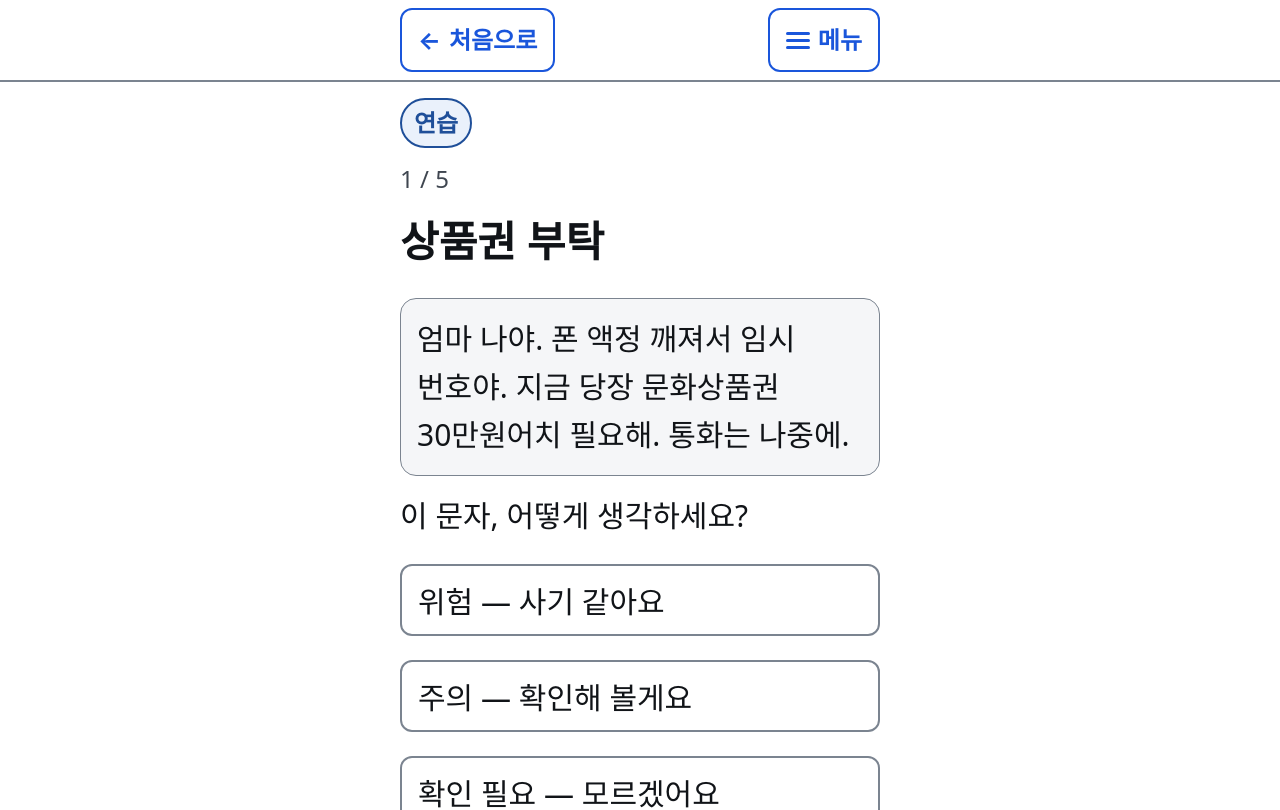
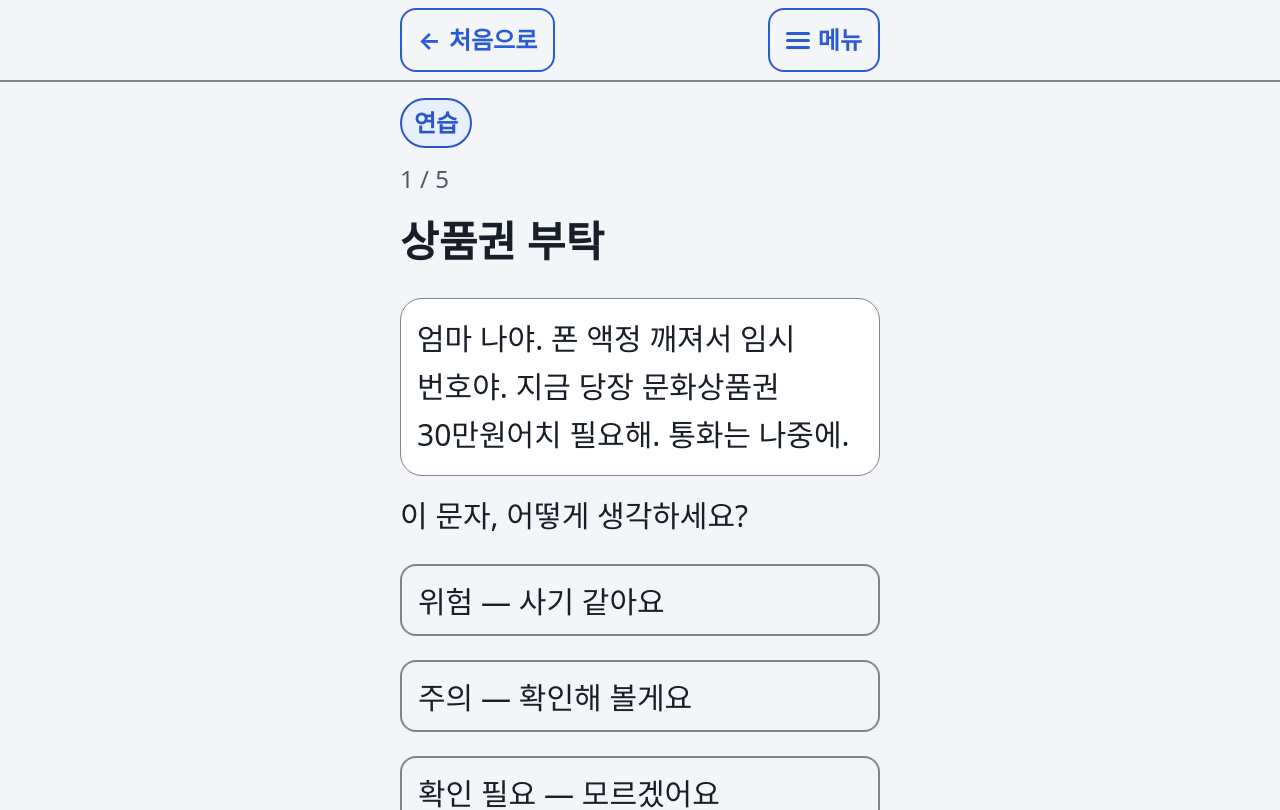
Before and after one commit to lythean1004/family-shield, a React (Vite) app in the folder web/: page /quiz in a window 1280 px wide. Shown: the top 810 px of the page. Built offline with nearby package versions, Linux system fonts and the light colour scheme.

Commit message:
style(web): design B tokens and contrast tests
Co-Authored-By: Codex <noreply@openai.com>

```diff
--- a/web/src/index.css
+++ b/web/src/index.css
@@ -1,28 +1,24 @@
-/* 기본: 큰 글씨, 높은 대비 (PRD 16 접근성). 토큰은 docs/screen-spec.md 2장, 수치는 테스트 가족 확인 후 조정 [임시] */
+/* 시안 B 맑은 블루 · 색과 모양은 docs/screen-spec.md 2장과 같이 관리한다. */
 /* Q3 결정(2026-10-26): 부모님 화면은 일반 크기 150% 기준. 보호자는 일반 크기. */
 
 /* ── 색 토큰 ──────────────────────────────────────── */
 :root {
-  --c-bg:          #ffffff;
-  --c-surface:     #f5f6f8;
-  --c-bg-raised:   #eef1f5; /* 눌림·hover 배경 */
-  /* 테두리는 비텍스트 대비 3:1 이상 (WCAG 1.4.11). 이전 #d0d4da는 1.5:1 */
-  --c-border:      #7b8490;
-  --c-border-soft: #c4c9d0; /* 장식용 구분선만 */
-  --c-text:        #111418;
-  --c-text-sub:    #3f4650;
-  --c-action:      #1a56db;
+  --c-bg:          #f3f5f9;
+  --c-surface:     #ffffff;
+  --c-bg-raised:   #e8ecf3;
+  --c-border:      #7d8794; /* 입력·스위치 등 조작 경계 */
+  --c-border-soft: #e3e7ee; /* 장식용 구분선 */
+  --c-text:        #191f28;
+  --c-text-sub:    #4e5968;
+  --c-action:      #2a5bd7;
   --c-action-text: #ffffff;
-
-  /* 판정 */
-  --c-danger:      #b42318;
-  --c-danger-bg:   #fdecea;
-  --c-caution:     #9a4a00;
-  --c-caution-bg:  #fff4e5;
-  --c-check:       #1f4f99;
-  --c-check-bg:    #eaf1fb;
-
-  --c-focus:       #1a56db;
+  --c-danger:      #c0261f;
+  --c-danger-bg:   #fdecec;
+  --c-caution:     #9a5300;
+  --c-caution-bg:  #fff3e0;
+  --c-check:       #2a57c7;
+  --c-check-bg:    #e8efff;
+  --c-focus:       #2a5bd7;
 
   /* ── 간격 토큰 ─────────────────────────────────── */
   /* 참조: elayadesign landing-page-design B2 간격 표. 이 값들만 쓴다 */
@@ -37,10 +33,14 @@
   --sp-16: 64px;
 
   /* ── 모양 ──────────────────────────────────────── */
-  --radius-btn:  12px;
-  --radius-card: 16px;
-  /* 카드(16px) 안 12px 간격 요소: 16 - 12 = 4px (B3 중첩 반지름 공식) */
-  --radius-inner: 4px;
+  --radius-btn: 16px;
+  --radius-card: 22px;
+  --radius-inner: calc(var(--radius-card) - var(--sp-3));
+  --radius-pill: 999px;
+  --shadow-card: 0 2px 10px rgba(25, 31, 40, .06);
+  --card-edge: 0px;
+  --verdict-edge: 0px;
+  --chip-edge: 0px;
 
   /* ── 움직임 (B7): 감속 곡선, 200ms 이상. 위치·크기 대신 transform·opacity만 ── */
   --ease-out: cubic-bezier(0.22, 1, 0.36, 1);
@@ -110,7 +110,7 @@ main {
   position: absolute;
   left: var(--sp-2);
   top: -100px;
-  z-index: 10;
+  z-index: 30;
   padding: var(--sp-3) var(--sp-4);
   background: var(--c-text);
   color: var(--c-bg);
@@ -120,16 +120,35 @@ main {
 }
 .skip-link:focus { top: var(--sp-2); }
 
-/* 고대비 모드: OS 설정(Windows 고대비, 대비 높이기)을 따른다 */
-@media (prefers-contrast: more) {
-  :root {
-    --c-border:   #111418;
-    --c-text-sub: #111418;
-    --c-surface:  #ffffff;
-  }
+/* main.jsx가 첫 렌더 전에 기기 설정과 직접 선택을 이 속성 하나로 합친다. */
+[data-contrast="high"] {
+  --c-bg:          #ffffff;
+  --c-surface:     #ffffff;
+  --c-bg-raised:   #ffffff;
+  --c-border:      #111418;
+  --c-border-soft: #111418;
+  --c-text:        #000000;
+  --c-text-sub:    #111418;
+  --c-action:      #0a3fbf;
+  --c-action-text: #ffffff;
+  --c-danger:      #a00000;
+  --c-danger-bg:   #ffffff;
+  --c-caution:     #7a3d00;
+  --c-caution-bg:  #ffffff;
+  --c-check:       #0a3fbf;
+  --c-check-bg:    #ffffff;
+  --c-focus:       #0a3fbf;
+  --shadow-card: none;
+  --card-edge: 2px;
+  --verdict-edge: 3px;
+  --chip-edge: 2px;
 }
 @media (forced-colors: active) {
-  .action-btn, .call-btn, .quiz-choice, .misjudge__choice, .demo-list__btn { border: 2px solid ButtonText; }
+  :root {
+    --card-edge: 2px;
+    --verdict-edge: 3px;
+    --chip-edge: 2px;
+  }
 }
 
 /* 움직임 줄이기: 이동 대신 즉시 변경 (B7) */
```
Also changed, not shown: 1 other file (tests, documents, lock files or other folders).
